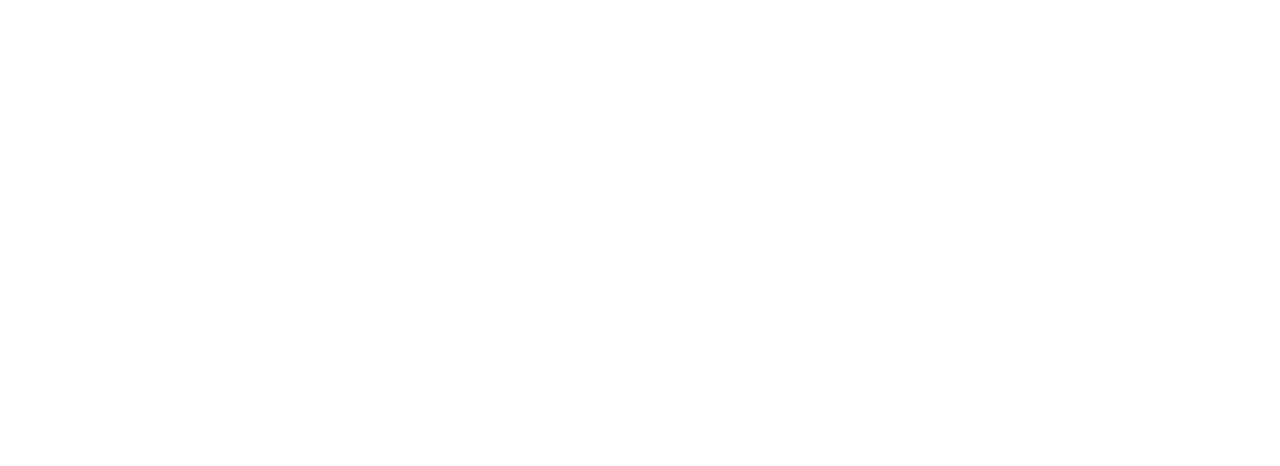
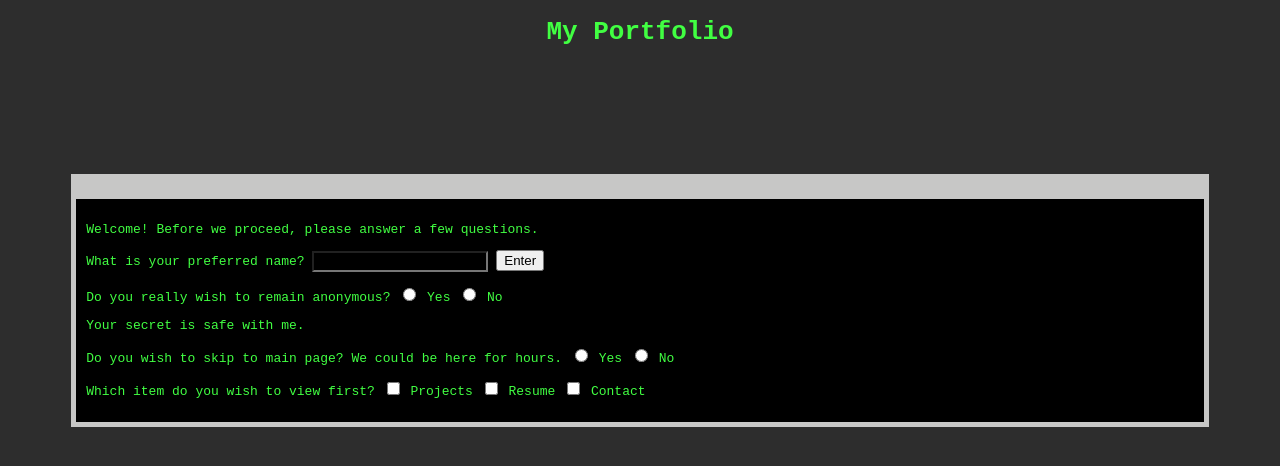
Before and after one commit to LawlessPro/portfolio-website, a plain HTML site: page index.html in a window 1280 px wide. Drawn offline with Linux system fonts and the light colour scheme.

Commit message:
more structure changes

```diff
--- a/css/index.css
+++ b/css/index.css
@@ -0,0 +1,21 @@
+body {
+    background-color: rgba(0, 0, 0, 0.822);
+    color: #41FF42;
+    font-family: monospace;
+    /* background-color: black; */
+}
+
+.text-input {
+    background-color: rgba(0, 0, 0, 0.822);
+    color: #41FF42;
+    font-family: monospace;
+}
+
+.terminalBox {
+    background-color: black;
+    margin: 10% 5% 5% 5%;
+    border: rgba(250, 250, 249, 0.795);
+    border-width: 25px 5px 5px 5px;
+    border-style: solid;
+    padding: 10px;
+}
--- a/index.html
+++ b/index.html
@@ -10,6 +10,61 @@
         <link rel="stylesheet" href="css/index.css"/>
     </head>
 
+    <!-- <header>
+        <nav>
+            <a class="active" href="#home">Home</a>
+            <a href="#projects">Projects</a>
+            <a href="#contact">Contact</a>
+        </nav>
+    </header> -->
+
+    <body>
+
+        <h1 style="text-align: center;">My Portfolio</h1>
+
+    <div class="terminalBox">
+
+        <p>Welcome! Before we proceed, please answer a few questions.</p>
+        <p>What is your preferred name?
+            <input class="text-input" type="text">
+            <button class="button-enter" type="submit">Enter</button>
+        </p>
+
+        <!-- Incognito Text -->
+        <p>Do you really wish to remain anonymous?
+            <input type="radio" name="anonymous" value=""> Yes
+            <input type="radio" name="anonymous" value=""> No
+        </p>
+        <!-- <p>Hello Michael. Would you like to continue?</p> -->
+
+        <p>Your secret is safe with me.</p>
+
+        <p>Do you wish to skip to main page? We could be here for hours.
+            <input type="radio" name="skip" value="skip-yes">
+            <label for="skip-yes">Yes</label>
+            <input type="radio" name="skip" value="skip-no">
+            <label for="skip-no">No</label>
+        </p>
+
+        <p>Which item do you wish to view first?
+            <input type="checkbox" name="nav-list" value="projects">
+            <label for="projects">Projects</label>
+            <input type="checkbox" name="nav-list" value="resume">
+            <label for="projects">Resume</label>
+            <input type="checkbox" name="nav-list" value="contact">
+            <label for="projects">Contact</label>
+        </p>
+    </div>
+
+
+
+
+
+
+
+
+
+    </body>
 
 
 
```
